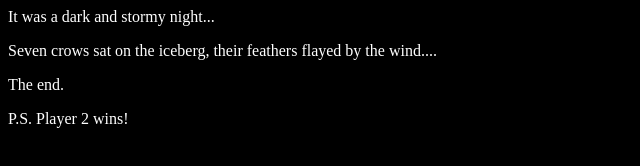
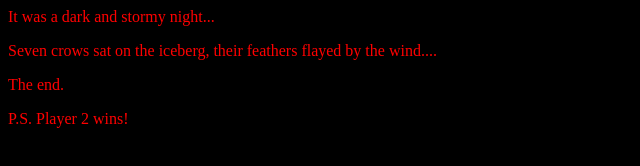
Before and after one commit to laurajhaskell/fireside-story, a plain HTML site: page index.html in a window 1280 px wide. Shown: the whole page, without its empty margins (0-640 px from the left). Drawn offline with Linux system fonts and the light colour scheme.

Commit message:
paragraph color red

```diff
--- a/style.css
+++ b/style.css
@@ -2,3 +2,6 @@ body {
   color: white;
   background-color: black;
 }
+p {
+  color: red;
+}
```
